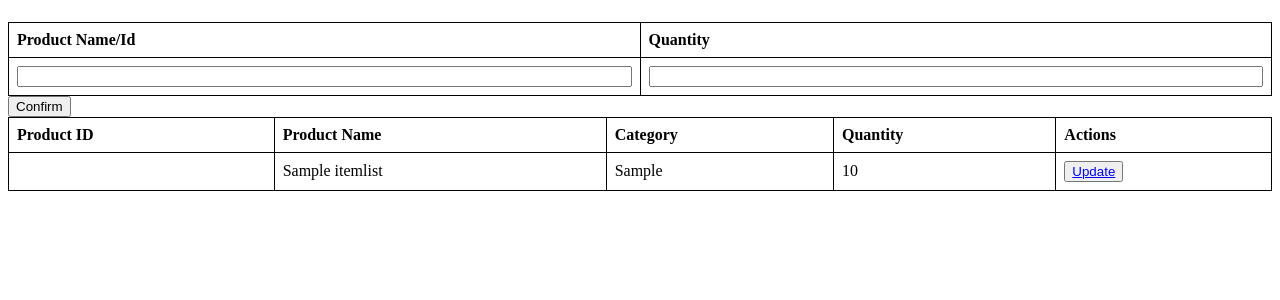
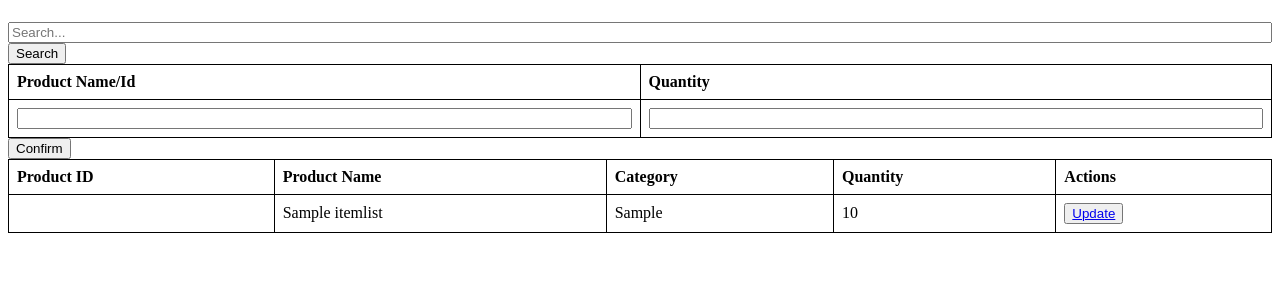
Before and after one commit to ViverIT1/WebBasedPOS, a PHP site: page /stockadj.php in a window 1280 px wide. Shown: the part 58-358 px from the top of the page. Run offline with PHP 8.4, Linux system fonts and the light colour scheme; tables that the repository leaves empty or names only in its code hold one stand-in row (values such as "Sample post"); data that the repository does not hold is empty.

Commit message:
add search button

```diff
--- a/stockadj.php
+++ b/stockadj.php
@@ -36,8 +36,13 @@ mysqli_stmt_close($stmt);
 </head>
 <body>
   <h1 class="header">Stock Adjusment</h1>
+
+  <form>
+        <input type="search" name="search" placeholder="Search...">
+        <button type="submit">Search</button>
+      </form>
+
   <table class="content-table">
-
     <tr>
       <th>Product Name/Id</th>
       <th>Quantity</th>
```
